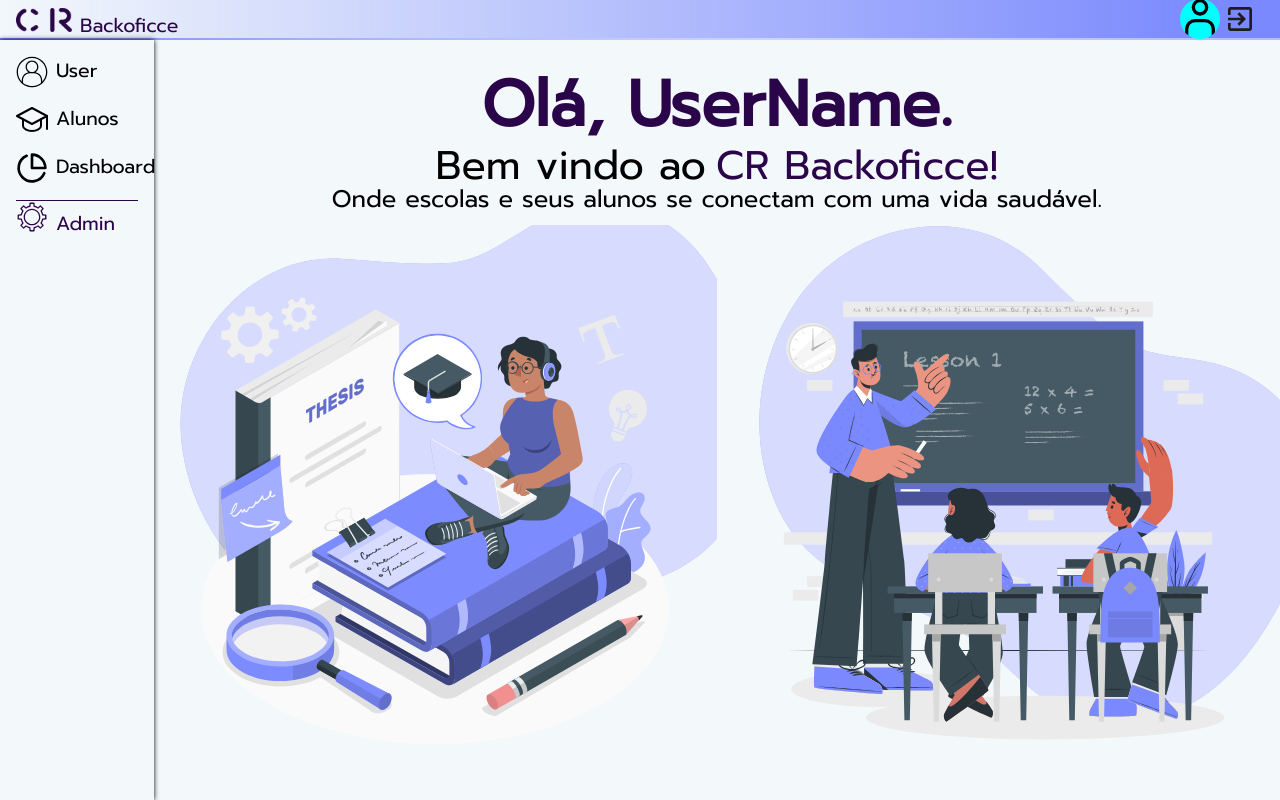
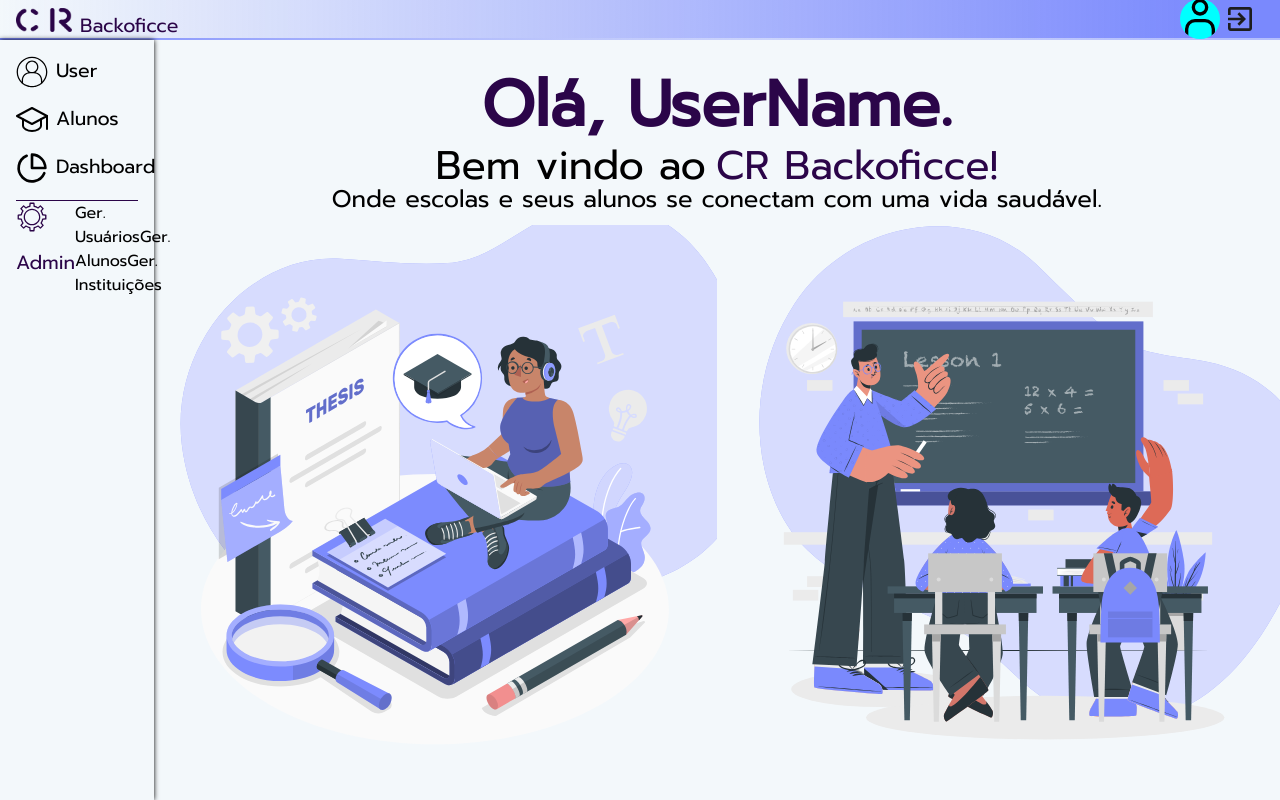
Before and after one commit to Henriqueggperes/coluna_reta-client, a React (Vite) app in the folder app/: page / in a window 1280 px wide. Built offline with nearby package versions, Linux system fonts and the light colour scheme.

Commit message:
refactor: Nav bar options

```diff
--- a/app/src/components/Navbar/index.tsx
+++ b/app/src/components/Navbar/index.tsx
@@ -59,19 +59,25 @@ const Navbar = (props: { navOptionSelected: any }) => {
           Dashboard
         </span>
       </div>
-      {admin ?
-       (
+      {admin ? (
         <div
           className={`navbar_admin nav_item ${option == "Admin" ? option : ""}`}
-          onClick={handleOption}
         >
-          <img className="navbar_admin-icon nav-icon" src={gear_icon} />
-          <span id="Admin" className="navbar_admin-span nav-span">
-            Admin
-          </span>
+          <div className="navbar_admin-option">
+            <img className="navbar_admin-icon nav-icon" src={gear_icon} />
+            <span id="Admin" className="navbar_admin-span nav-span">
+              Admin
+            </span>
+          </div>
+          <div className="admin-dropdown">
+            <span className="admin_dropdown-item">Ger. Usuários</span>
+            <span className="admin_dropdown-item">Ger. Alunos</span>
+            <span className="admin_dropdown-item">Ger. Instituições</span>
+          </div>
         </div>
-        ) :
-      ( "" )}
+      ) : (
+        ""
+      )}
     </aside>
   );
 };
```
